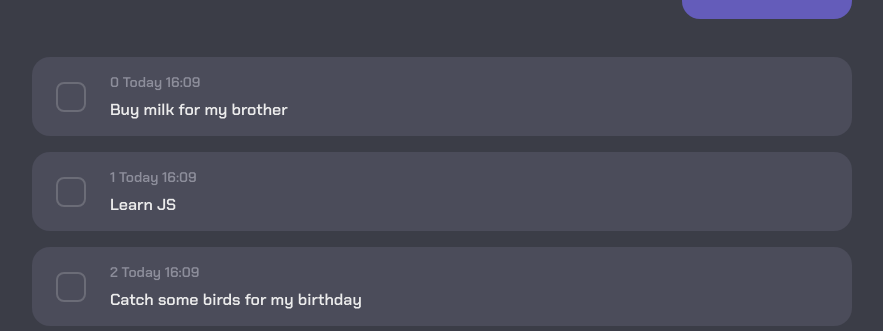
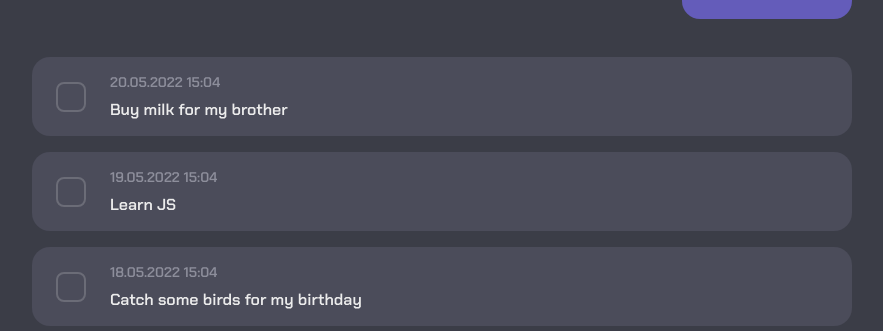
Before and after one commit to qwqwz/my-todo-app, a Vue app in the folder todo-app/: page / in a window 1280 px wide. Shown: the part 232-563 px from the top of the page, without its empty margins (198-1081 px from the left). Built offline with nearby package versions, Linux system fonts and the light colour scheme.

Commit message:
add current date

```diff
--- a/todo-app/src/components/PostItem.vue
+++ b/todo-app/src/components/PostItem.vue
@@ -6,7 +6,7 @@
   <div class="main_content">
     <ItemCheckbox :isActive="item.isActive"/>
     <div>
-      <div class="create-date">{{ index }} Today 16:09 </div>
+      <div class="create-date">{{ checkDate(item.createDate) }} </div>
       <div class="title"
       >
         <h4>{{ item.title }}</h4>
@@ -54,6 +54,16 @@ export default {
       const active = this.$store.state.tasks[index].isActive;
       this.$store.state.tasks[index].isActive = !active;
       this.$store.getters.turnActive;
+    },
+    checkDate(date) {
+      const arr = date.split(' ');
+      const yesterday = new Date(new Date() - 24*3600*1000)
+      if (arr[0] === new Date().toLocaleDateString()) {
+        return `Today ${arr[1]}`
+      } else if (arr[0] === yesterday.toLocaleDateString()) {
+        return  `Yesterday ${arr[1]}`
+      }
+      return date;
     }
   }
 }
--- a/todo-app/src/store.js
+++ b/todo-app/src/store.js
@@ -4,19 +4,21 @@ const store = createStore({
   state() {
     return {
       tasks: [
-        {id: 1, title: 'Buy milk for my brother', isActive: true},
-        {id: 2, title: 'Learn JS', isActive: true},
-        {id: 3, title: 'Catch some birds for my birthday', isActive: true},
+        {id: 1, createDate: '20.05.2022 15:04', title: 'Buy milk for my brother', isActive: true},
+        {id: 2, createDate: '19.05.2022 15:04', title: 'Learn JS', isActive: true},
+        {id: 3, createDate: '18.05.2022 15:04', title: 'Catch some birds for my birthday', isActive: true},
       ],
+
     }
   },
   mutations: {
     addNewTask(state, title) {
+      const currentDate = `${new Date().toLocaleDateString()} ${new Date().toLocaleTimeString([], {hour: '2-digit', minute:'2-digit'})}`;
       const s_tasks = state.tasks;
       if (s_tasks.length === 0) {
-        return s_tasks.push({id: 1, title: title, isActive: true});
+        return s_tasks.push({id: 1, createDate: currentDate, title: title, isActive: true});
       }
-      s_tasks.push({id: s_tasks[s_tasks.length - 1].id + 1, title:title, isActive: true});
+      s_tasks.push({id: s_tasks[s_tasks.length - 1].id + 1, createDate: currentDate, title:title, isActive: true});
     },
     deleteTask(state, id) {
         state.tasks = state.tasks.filter(x => x.id !== id);
```
Also changed, not shown: todo-app/src/assets/icons/ic_round-done.svg (added).
